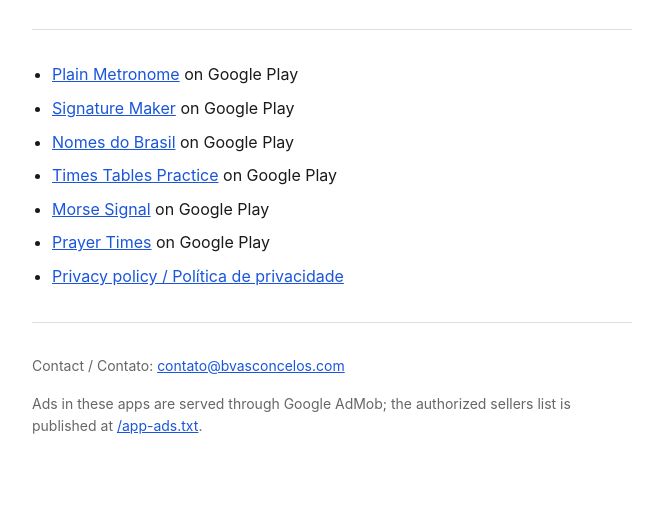
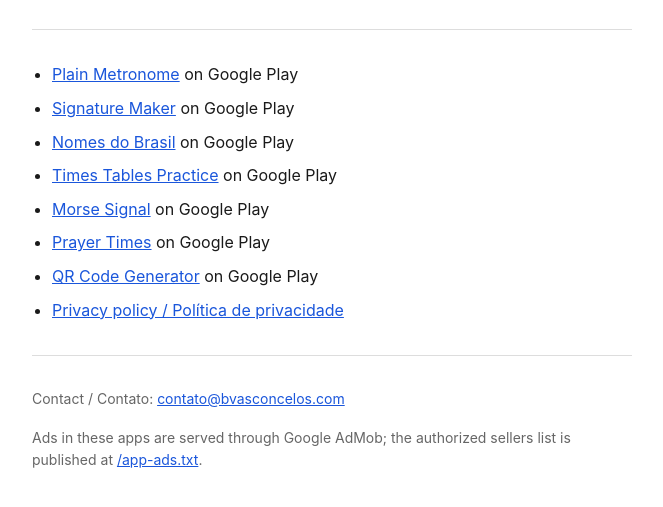
Before and after one commit to the1000apps/the1000apps.github.io, a plain HTML site: page index.html in a window 1280 px wide. Shown: the part 161-668 px from the top of the page, without its empty margins (308-971 px from the left). Drawn offline with Linux system fonts and the light colour scheme.

Commit message:
Add QR Code Generator Google Play link
Co-Authored-By: Claude Opus 5.5 <noreply@anthropic.com>

```diff
--- a/index.html
+++ b/index.html
@@ -37,6 +37,7 @@
     <li><a href="https://play.google.com/store/apps/details?id=com.brenoapps.timestables">Times Tables Practice</a> on Google Play</li>
     <li><a href="https://play.google.com/store/apps/details?id=com.brenoapps.morsedecoder">Morse Signal</a> on Google Play</li>
     <li><a href="https://play.google.com/store/apps/details?id=com.brenoapps.prayertimes">Prayer Times</a> on Google Play</li>
+    <li><a href="https://play.google.com/store/apps/details?id=com.brenoapps.qrgenerator">QR Code Generator</a> on Google Play</li>
     <li><a href="/privacy/">Privacy policy / Pol&iacute;tica de privacidade</a></li>
   </ul>
 
```
